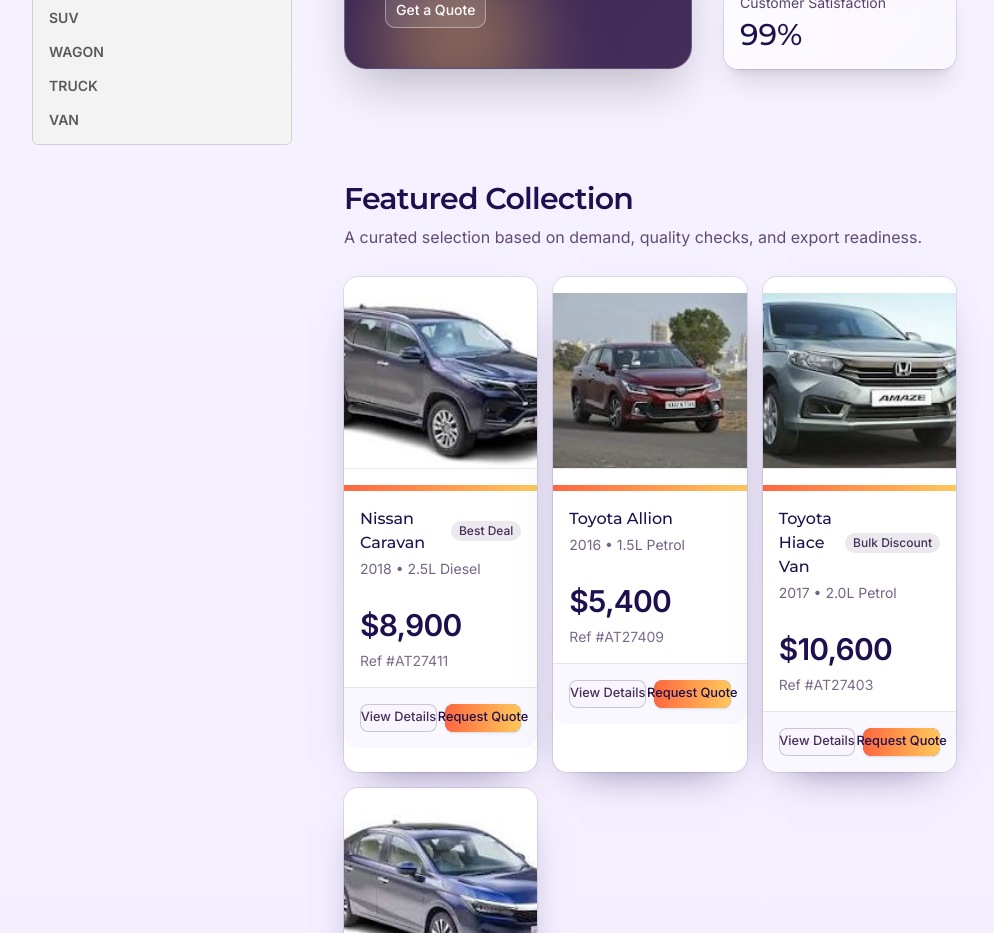
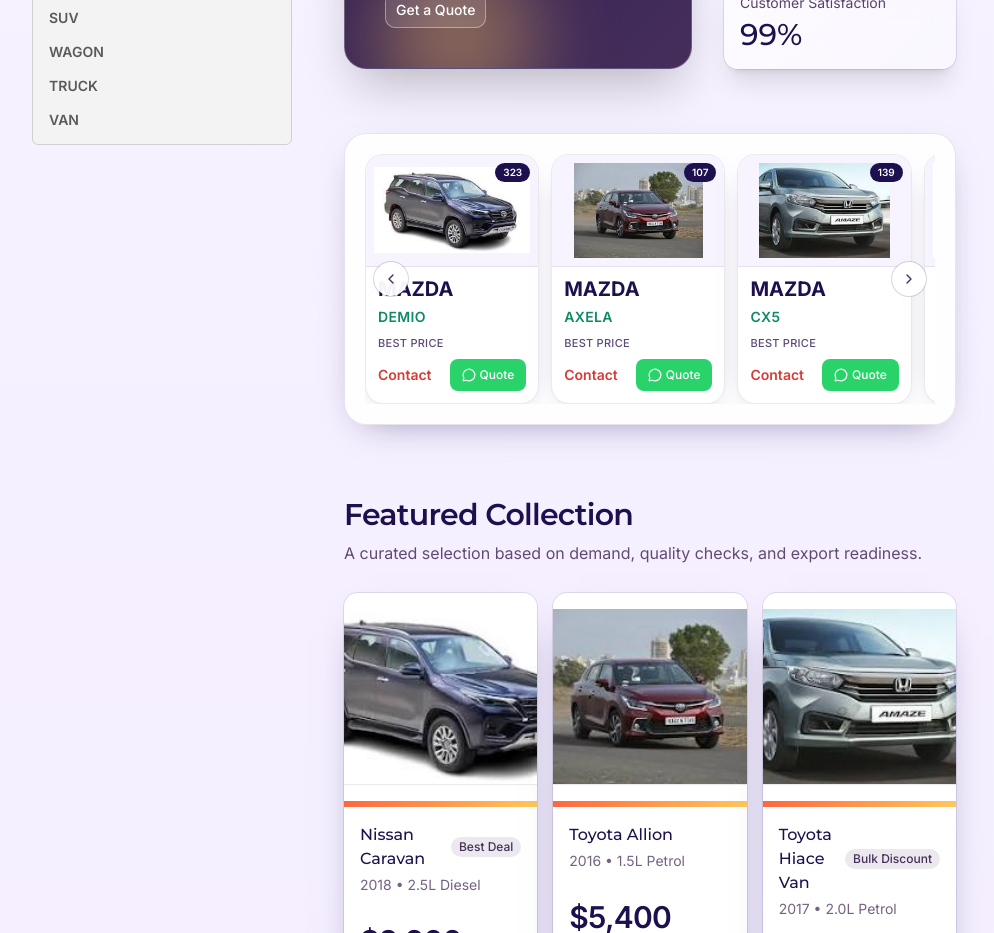
Before and after one commit to Afaqahmad1122/llc-tradding, a Next.js app in the folder frontend/: page / in a window 1280 px wide. Shown: the part 1140-2073 px from the top of the page, without its empty margins (0-994 px from the left). Built offline with nearby package versions, Linux system fonts and the light colour scheme.

Commit message:
added slider for images

```diff
--- a/frontend/app/page.tsx
+++ b/frontend/app/page.tsx
@@ -21,6 +21,7 @@ import {
   NoticeBar,
   SectionBlock,
   TestimonialGrid,
+  TopCarsStrip,
   TrustFeatures,
   VehicleGrid,
 } from "@/components/landing/home-sections";
@@ -43,6 +44,7 @@ export default function Home() {
           bodyTypes={bodyTypeSidebarItems}
         >
           <HeroSection filters={heroFilters} stats={stats} />
+          <TopCarsStrip />
           <SectionBlock
             id="featured"
             title="Featured Collection"
--- a/frontend/components/landing/home-sections.tsx
+++ b/frontend/components/landing/home-sections.tsx
@@ -7,3 +7,4 @@ export { VehicleGrid } from "@/components/landing/sections/vehicle-grid";
 export { TrustFeatures } from "@/components/landing/sections/trust-features";
 export { TestimonialGrid } from "@/components/landing/sections/testimonial-grid";
 export { ContactCta } from "@/components/landing/sections/contact-cta";
+export { TopCarsStrip } from "@/components/landing/sections/top-cars-strip";
--- /dev/null
+++ b/frontend/components/landing/sections/top-cars-strip.tsx
@@ -0,0 +1,89 @@
+import Image from "next/image";
+import { MessageCircle } from "lucide-react";
+
+import {
+  Carousel,
+  CarouselContent,
+  CarouselItem,
+  CarouselNext,
+  CarouselPrevious,
+} from "@/components/ui/carousel";
+import { Button } from "@/components/ui/button";
+
+const staticTopCars = [
+  { id: "323", make: "Mazda", model: "Demio", image: "/download.jpeg" },
+  { id: "107", make: "Mazda", model: "Axela", image: "/download (1).jpeg" },
+  { id: "139", make: "Mazda", model: "CX5", image: "/download (2).jpeg" },
+  { id: "24", make: "Volkswagen", model: "Polo", image: "/download (3).jpeg" },
+  { id: "59", make: "BMW", model: "X1", image: "/download (4).jpeg" },
+  { id: "86", make: "Toyota", model: "Aqua", image: "/download.jpeg" },
+];
+
+export function TopCarsStrip() {
+  return (
+    <section className="mx-auto w-full max-w-6xl px-4 pb-6 sm:px-6 lg:px-8">
+      <div className="relative rounded-3xl border border-[#452E5A]/12 bg-white/85 p-4 shadow-[0_12px_38px_-20px_rgba(30,16,78,0.55)] sm:p-5">
+        <Carousel
+          opts={{
+            align: "start",
+            loop: true,
+            slidesToScroll: 1,
+          }}
+          className="w-full"
+        >
+          <CarouselContent className="-ml-3">
+            {staticTopCars.map((car) => (
+              <CarouselItem
+                key={car.id}
+                className="basis-[88%] pl-3 min-[480px]:basis-[64%] sm:basis-[50%] md:basis-[36%] lg:basis-[32%]"
+              >
+                <article className="overflow-hidden rounded-2xl border border-[#452E5A]/10 bg-white shadow-[0_10px_28px_-20px_rgba(30,16,78,0.6)]">
+                  <div className="relative h-28 w-full border-b border-[#452E5A]/10 bg-[#F7F4FF]">
+                    <Image
+                      src={encodeURI(car.image)}
+                      alt={`${car.make} ${car.model}`}
+                      fill
+                      className="object-contain p-2"
+                      sizes="(max-width: 1280px) 50vw, 20vw"
+                    />
+                    <span className="absolute top-2 right-2 rounded-full bg-[#1E104E] px-2 py-0.5 text-[10px] font-semibold text-white">
+                      {car.id}
+                    </span>
+                  </div>
+                  <div className="space-y-2 p-3">
+                    <p className="text-xl leading-none font-bold text-[#1E104E]">
+                      {car.make.toUpperCase()}
+                    </p>
+                    <p className="text-sm font-semibold tracking-wide text-[#0F8A66] uppercase">
+                      {car.model}
+                    </p>
+                    <p className="text-[11px] font-medium tracking-wide text-[#5C4A76] uppercase">
+                      Best Price
+                    </p>
+                    <div className="flex items-center justify-between gap-2">
+                      <button
+                        type="button"
+                        className="text-sm font-semibold text-[#D83B35] transition-colors hover:text-[#B82C27]"
+                      >
+                        Contact
+                      </button>
+                      <Button
+                        size="sm"
+                        className="h-8 border-0 bg-[#2AD36A] px-3 text-xs text-white hover:bg-[#23BE5F]"
+                      >
+                        <MessageCircle className="size-3.5" />
+                        Quote
+                      </Button>
+                    </div>
+                  </div>
+                </article>
+              </CarouselItem>
+            ))}
+          </CarouselContent>
+          <CarouselPrevious className="left-2 size-9 border-[#452E5A]/20 bg-white/95 text-[#452E5A] hover:bg-white" />
+          <CarouselNext className="right-2 size-9 border-[#452E5A]/20 bg-white/95 text-[#452E5A] hover:bg-white" />
+        </Carousel>
+      </div>
+    </section>
+  );
+}
```
